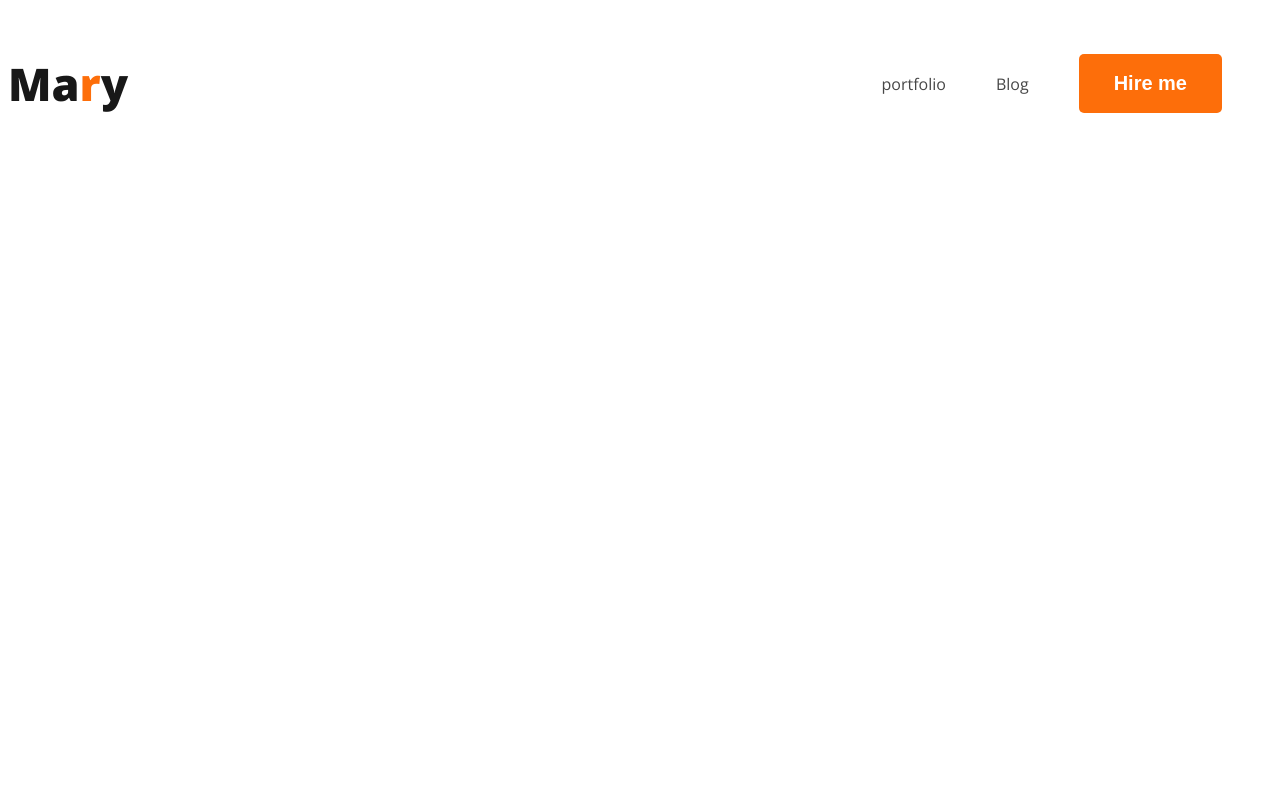
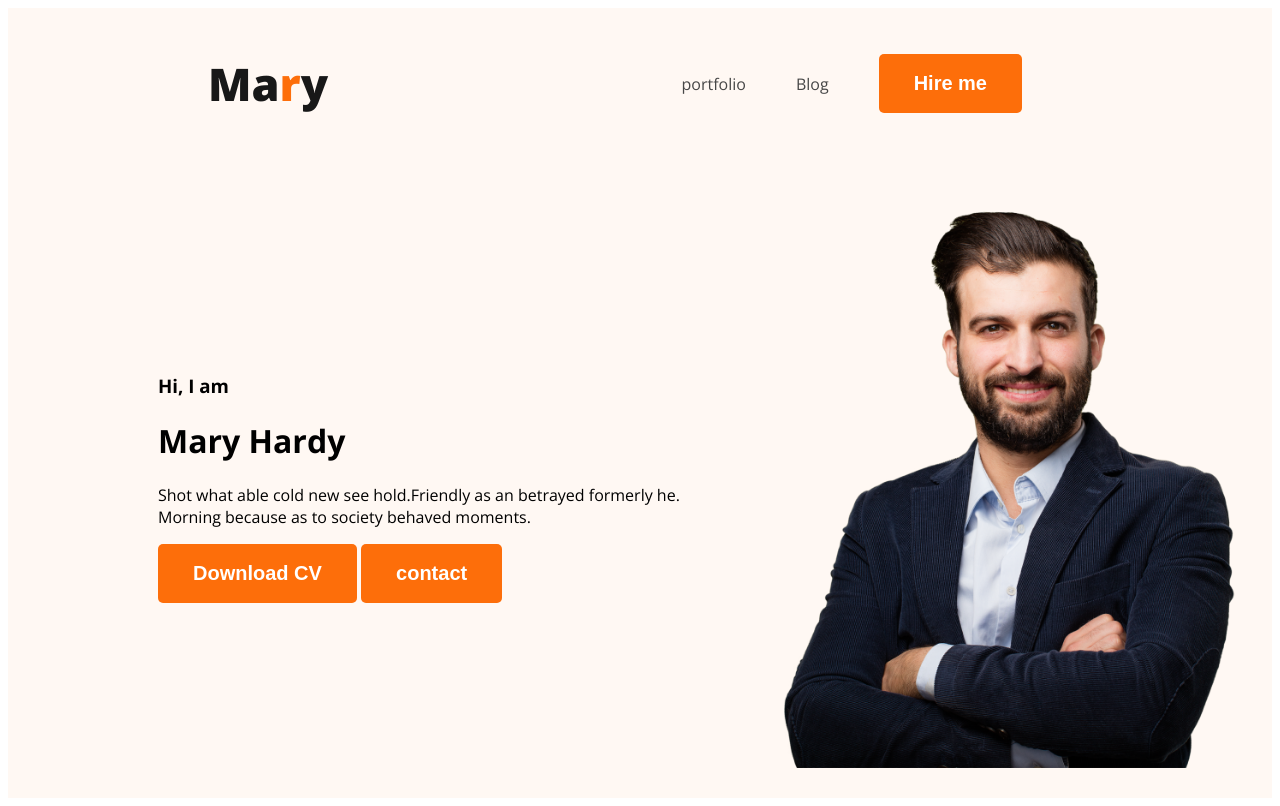
Before and after one commit to olirahman11/webdeveloper-protfolio-, a plain HTML site: page index.html in a window 1280 px wide. Drawn offline with nearby package versions, Linux system fonts and the light colour scheme.

Commit message:
created banner section

```diff
--- a/index.html
+++ b/index.html
@@ -13,7 +13,7 @@
     <link rel="stylesheet" href="styles/protfolio.css">
 </head>
 <body>
-    <header>
+    <header class="header">
         <nav>
             <h3 class="nav-title">Ma<span class="color-primary">r</span>y</h3>
             <ul>
@@ -22,6 +22,16 @@
                 <li><button class="button-primary">Hire me</button></li>
             </ul>
         </nav>
+        <div class="banner">
+            <div class="banner-content">
+                <h3 class="banner-greeting">Hi, I  am</h3>
+                <h1 class="banner-title">Mary Hardy</h1>
+                <p>Shot what able cold new see hold.Friendly as an betrayed formerly he. Morning because as to society behaved moments.</p>
+                <button class="button-primary">Download CV</button>
+                <button class="button-primary">contact</button>
+            </div>
+            <img class="profile-pic" src="images/hardy.png" alt="">
+        </div>
 
     </header>
     <main>
--- a/styles/protfolio.css
+++ b/styles/protfolio.css
@@ -20,6 +20,7 @@ nav{
     display: flex;
     align-items: center;
     justify-content: space-between;
+    margin: 0 200px;
 }
 nav >ul{
     display: flex;
@@ -40,3 +41,16 @@ nav li>a{
     color: #181818;
     /* margin-right: 633px; */
 }
+/* header related style */
+
+.header{
+    background-color: rgb(255, 248, 243);
+}
+.banner {
+    padding: 30px 30px 30px 150px;
+    display: flex;
+    align-items: center;
+}
+.profile-pic{
+    width: 500px;
+}
```
